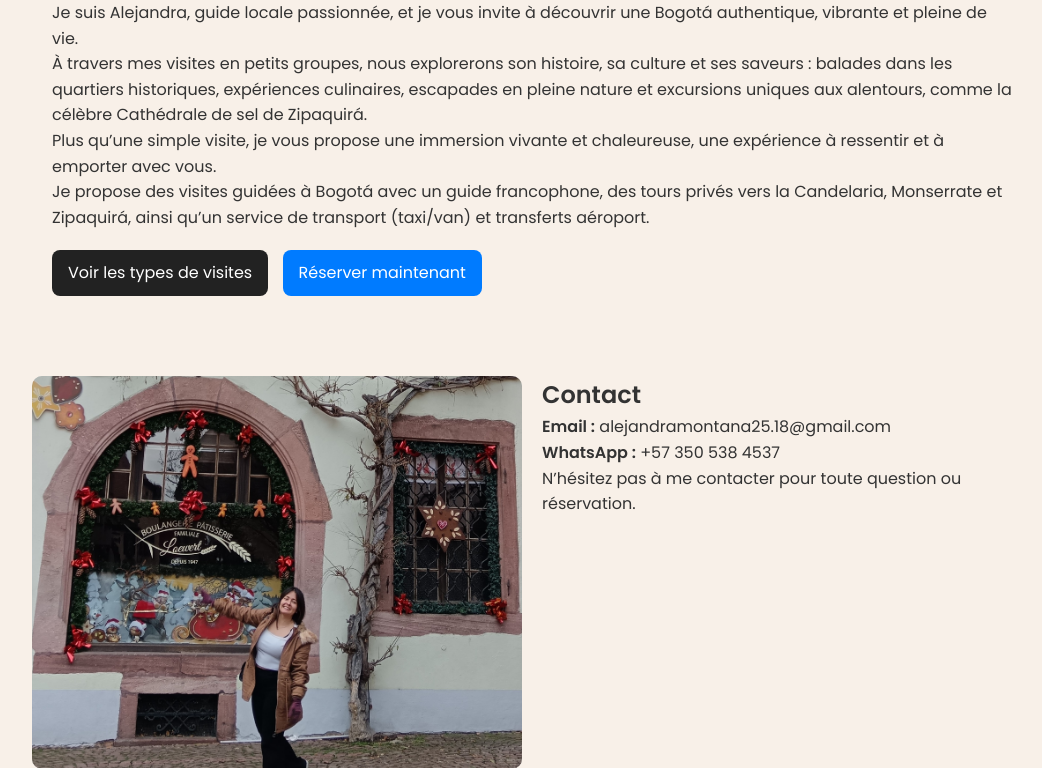
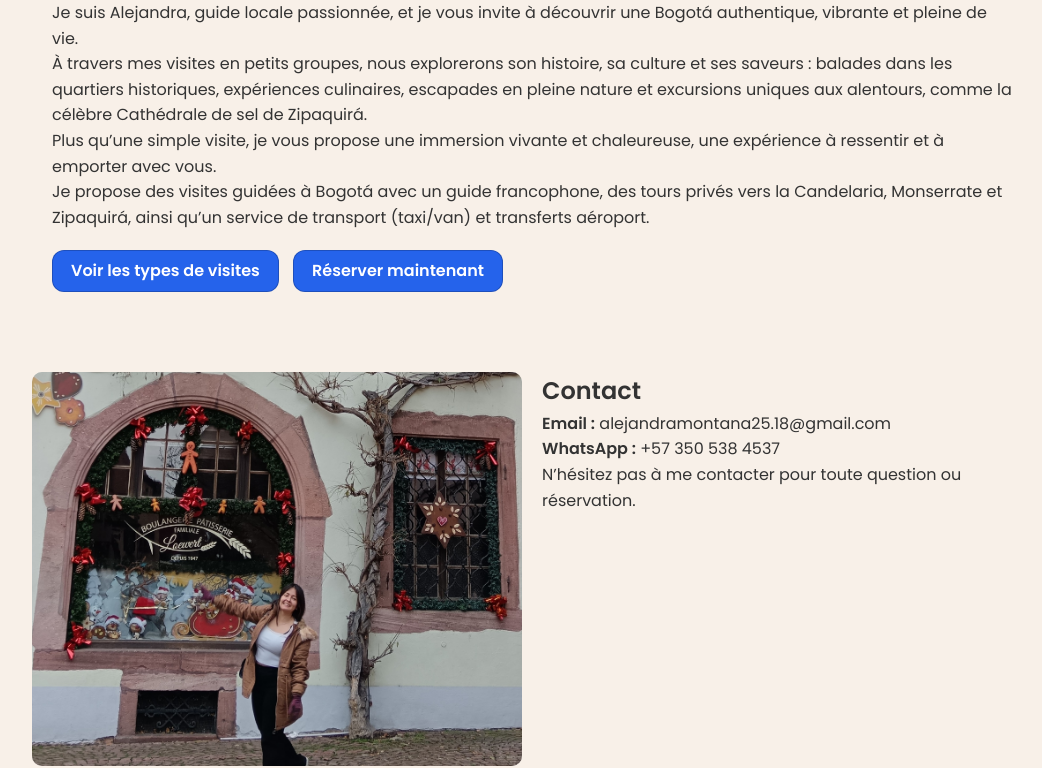
Before and after one commit to aurelienthimotyroux-gif/ohlalatoursbogota, a Flask app: page / in a window 1280 px wide. Shown: the part 430-1198 px from the top of the page, without its empty margins (108-1150 px from the left). Run offline with Flask 3, Linux system fonts and the light colour scheme; data that the repository does not hold is empty; some libraries are stand-ins or nearby versions.

Commit message:
CSS: neutralise bouton/outline dans topbar + force les boutons secondaires en bleu + fix transport

```diff
--- a/static/style.css
+++ b/static/style.css
@@ -413,3 +413,85 @@ button:focus, a:focus { outline: none !important; box-shadow: none !important; }
 .btn-outline:active{
   transform: translateY(1px);
 }
+/* === PATCH — à coller tout en bas de style.css === */
+
+/* 1) Topbar : neutraliser toute apparence "bouton" et cadre bleu */
+.hero-topbar a,
+.nav-hero a{
+  background: transparent !important;
+  border: 0 !important;
+  box-shadow: none !important;
+  outline: none !important;
+  padding: 0 !important;
+}
+
+/* Si des classes .btn* ont été appliquées aux liens du menu, on les remet en liens simples */
+.hero-topbar .btn,
+.hero-topbar .btn-primary,
+.hero-topbar .btn-secondary,
+.hero-topbar .btn-dark,
+.hero-topbar .btn-outline,
+.hero-topbar .btn-outline-dark,
+.hero-topbar .btn-black,
+.nav-hero .btn,
+.nav-hero .btn-primary{
+  background: transparent !important;
+  color: #fff !important;
+  border: 0 !important;
+  padding: 0 !important;
+  border-radius: 0 !important;
+  box-shadow: none !important;
+}
+
+/* 2) Partout ailleurs : bouton "noir" -> bleu primaire (mêmes specs que .btn-primary) */
+a.btn,
+button.btn,
+.btn,
+.btn-secondary,
+.btn-dark,
+.btn-outline,
+.btn-outline-dark,
+.btn-black,
+.btn-default{
+  background: #2563eb !important;
+  color: #fff !important;
+  border: 1px solid rgba(0,0,0,.2) !important;
+  border-radius: 12px !important;
+  font-weight: 700 !important;
+  padding: 12px 18px !important;
+  display: inline-flex !important;
+  align-items: center;
+  justify-content: center;
+  line-height: 1;
+  text-decoration: none !important;
+  cursor: pointer;
+  transition: transform .06s ease, filter .2s ease;
+}
+a.btn:hover,
+button.btn:hover,
+.btn-secondary:hover,
+.btn-dark:hover,
+.btn-outline:hover,
+.btn-outline-dark:hover,
+.btn-black:hover,
+.btn-default:hover{
+  filter: brightness(1.05);
+}
+a.btn:active,
+button.btn:active,
+.btn-secondary:active,
+.btn-dark:active,
+.btn-outline:active,
+.btn-outline-dark:active,
+.btn-black:active,
+.btn-default:active{
+  transform: translateY(1px);
+}
+
+/* 3) Transport : robustesse anti-chevauchement même sans :has() */
+.transport-text p > a.btn-primary{
+  display: inline-flex;
+  margin-right: 12px;
+  white-space: nowrap;
+}
+.transport-text p{ margin: 0 0 12px; }
```
